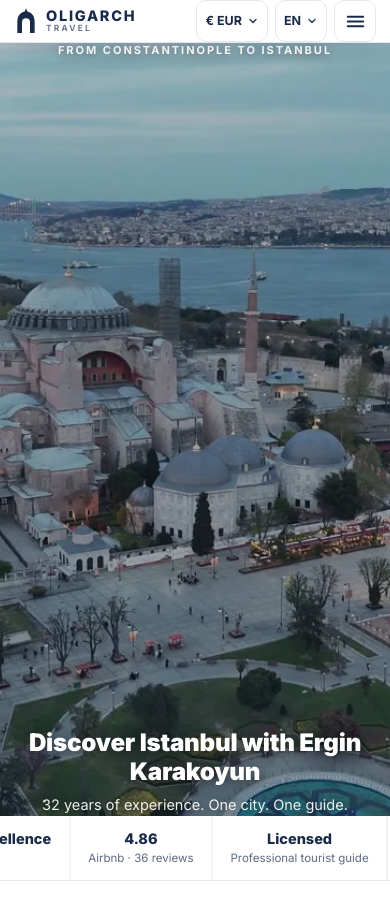
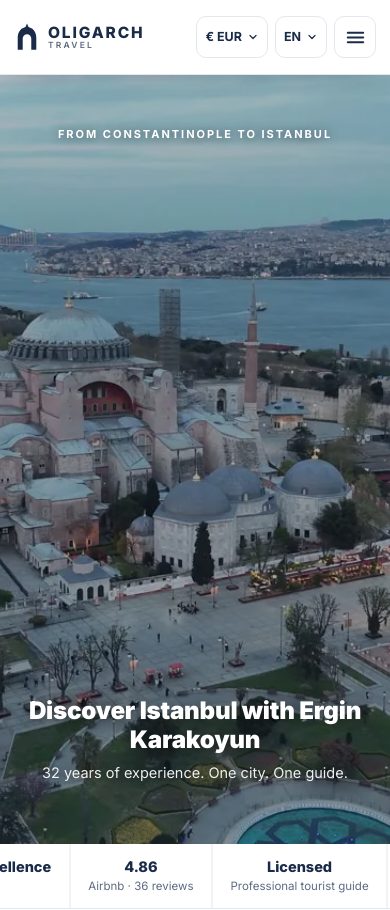
Before and after one commit to 7amed3li/oligarch-travel, a Next.js app: page / in a window 390 px wide. Shown: the top 910 px of the page. Built offline with nearby package versions, Linux system fonts and the light colour scheme.

Commit message:
Rev 9c: force hero padding and taller header on narrow phones

```diff
--- a/app/globals.css
+++ b/app/globals.css
@@ -1420,3 +1420,18 @@ html.splash-done .ss-root{display:none!important}
   .logo-text{font-size:14.5px}
   .lang-btn{min-height:42px;padding:9px 8px;font-size:12.5px;gap:5px}
 }
+
+/* Rev 9c: FINAL mobile hero/header overrides. These use two-class
+   selectors on purpose: the <=420px `.wrap{padding:0 14px}` shorthand
+   (same specificity, later in the file) was silently zeroing the
+   hero-wrap top/bottom padding from the <=640px block, which is why
+   the topline/title stayed glued to the hero edges on narrow phones.
+   Header is now 16+42+16+1 = 75px tall on mobile, and the hero
+   min-height calc below matches it. Nothing after this block. */
+@media(max-width:640px){
+  .hero .hero-wrap{padding-top:52px;padding-bottom:60px}
+  .hero{min-height:calc(100vh - 75px);min-height:calc(100svh - 75px)}
+  header.site .header-in{padding-top:16px;padding-bottom:16px}
+  header.site .logo-mark{width:26px;height:30px}
+  header.site .logo-text{font-size:15.5px}
+}
```
